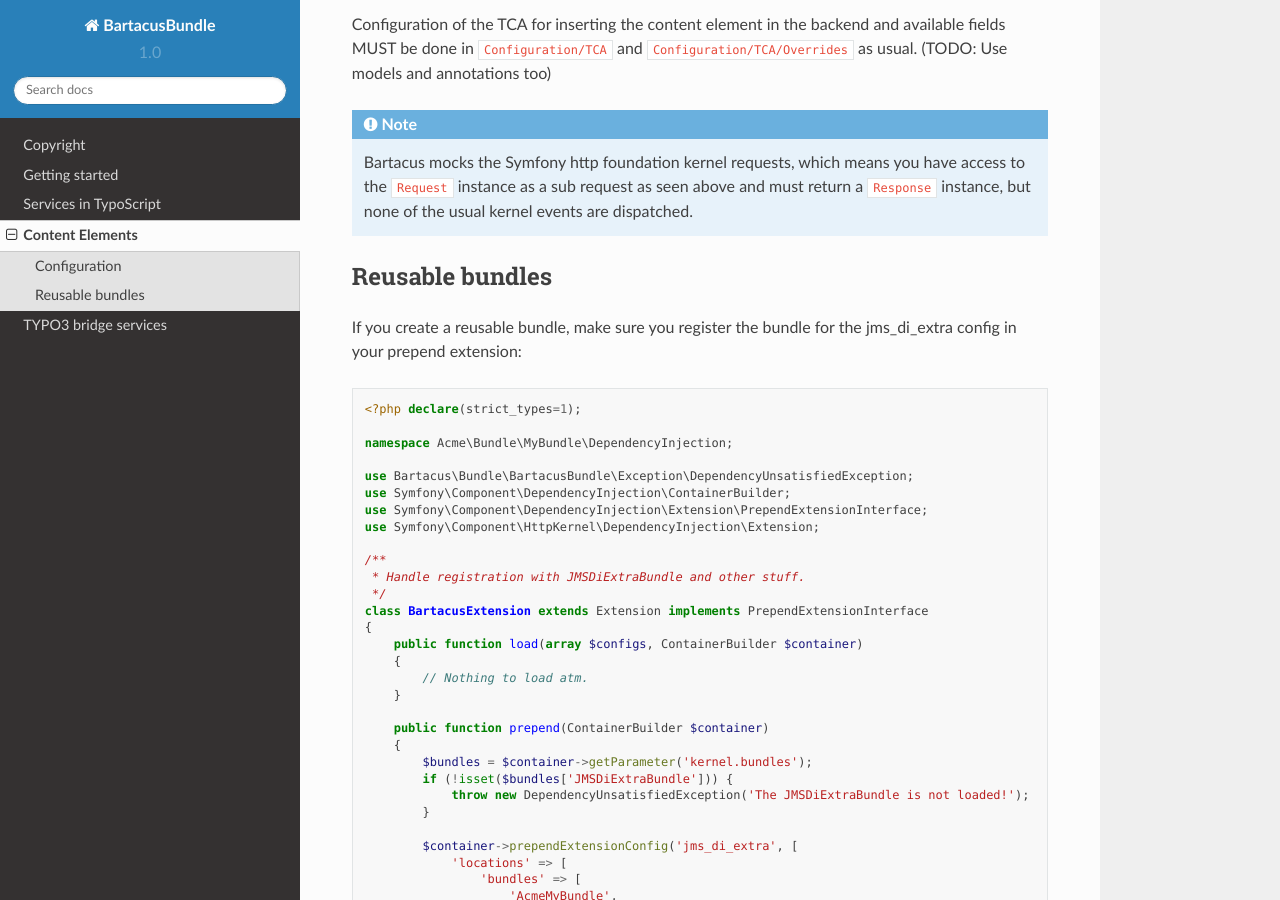
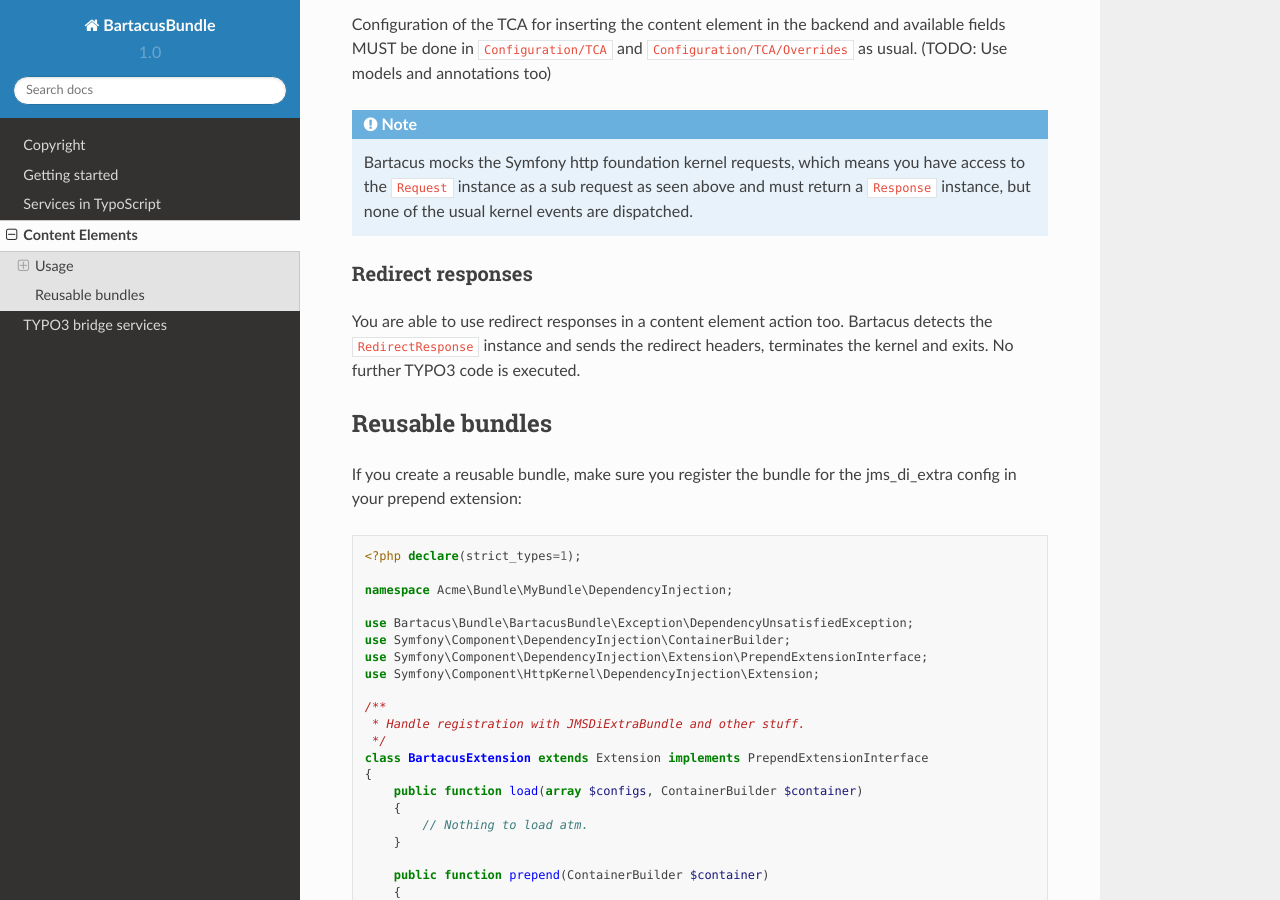
Before and after one commit to Bartacus/BartacusBundle, a Sphinx documentation site: the page built from Resources/doc/content_elements.rst, in a window 1280 px wide and 900 px high, scrolled down 950 px. Built offline with Sphinx 7.4.7 and the Read the Docs theme 2.0.0, drawn with Linux system fonts in a browser that asks for light colours.

Commit message:
Document redirect responses behaviour

```diff
--- a/Resources/doc/content_elements.rst
+++ b/Resources/doc/content_elements.rst
@@ -8,8 +8,8 @@
 actions. This creates a harmony with the ability to dispatch routes directly to
 Symfony and not to TYPO3.
 
-Configuration
-=============
+Usage
+=====
 
 To dispatch content elements to Symfony, you have to define a ``@ContentElement``
 annotation on your action method. Same like a Symfony ``@Route`` annotation.
@@ -59,6 +59,13 @@
     must return a ``Response`` instance, but none of the usual kernel events are
     dispatched.
 
+Redirect responses
+------------------
+
+You are able to use redirect responses in a content element action too.
+Bartacus detects the ``RedirectResponse`` instance and sends the redirect
+headers, terminates the kernel and exits. No further TYPO3 code is executed.
+
 Reusable bundles
 ================
 
```
